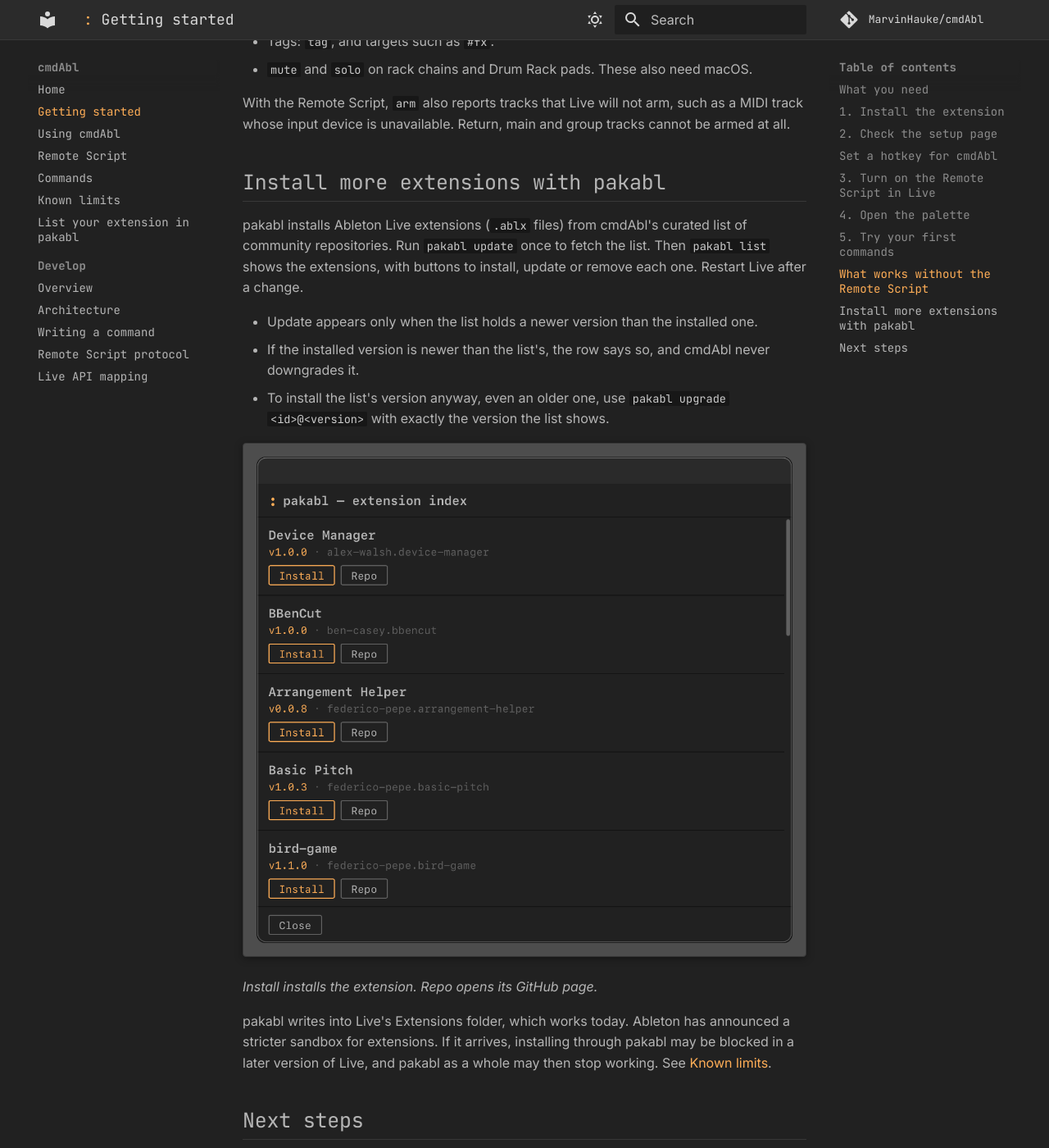
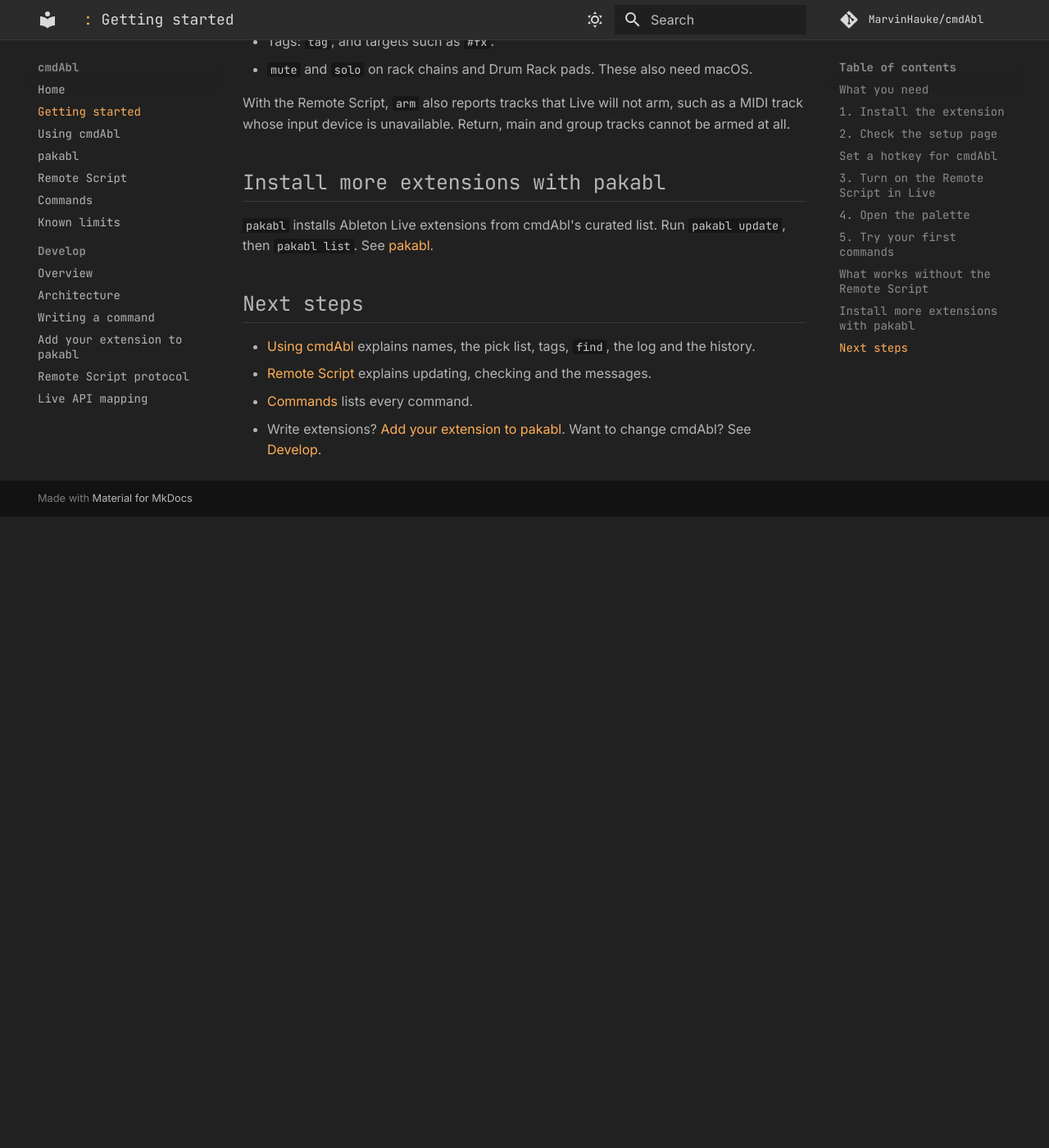
Before and after one commit to MarvinHauke/cmdAbl, an MkDocs documentation site: the page built from docs/getting-started.md, in a window 1280 px wide and 1400 px high, scrolled down 8003 px. Shown: the whole window at 82% size. Built offline with MkDocs 1.6.1 and Material for MkDocs 9.7.7, drawn with Linux system fonts in a browser that asks for light colours; comment, search, counter and statistics services are not loaded; after the commit the page ends 8633 px from its top, so only the background shows below that; some of the changed text lies outside the part shown.

Commit message:
docs(pakabl): new user page; listing guide moved under Develop as develop-pakabl.md; nav and links updated
Co-Authored-By: Claude Sonnet 5.5 <noreply@anthropic.com>

```diff
--- a/docs/getting-started.md
+++ b/docs/getting-started.md
@@ -187,27 +187,13 @@ is unavailable. Return, main and group tracks cannot be armed at all.
 
 ## Install more extensions with pakabl
 
-pakabl installs Ableton Live extensions (`.ablx` files) from cmdAbl's curated list of community repositories.
-Run `pakabl update` once to fetch the list. Then `pakabl list` shows the extensions, with buttons to install, update
-or remove each one. Restart Live after a change.
-
-- Update appears only when the list holds a newer version than the installed one.
-- If the installed version is newer than the list's, the row says so, and cmdAbl never downgrades it.
-- To install the list's version anyway, even an older one, use `pakabl upgrade <id>@<version>` with exactly the
-  version the list shows.
-
-![The pakabl extension index window: a scrollable list of extensions, each with its name, version and id, and an Install and a Repo button for each, with a Close button at the bottom](assets/images/pakabl-list.png)
-
-*Install installs the extension. Repo opens its GitHub page.*
-
-pakabl writes into Live's Extensions folder, which works today. Ableton has announced a stricter sandbox for
-extensions. If it arrives, installing through pakabl may be blocked in a later version of Live, and pakabl as a
-whole may then stop working. See [Known limits](limits.md).
+`pakabl` installs Ableton Live extensions from cmdAbl's curated list. Run `pakabl update`, then `pakabl list`.
+See [pakabl](pakabl.md).
 
 ## Next steps
 
 - [Using cmdAbl](using.md) explains names, the pick list, tags, `find`, the log and the history.
 - [Remote Script](remote-script.md) explains updating, checking and the messages.
 - [Commands](reference/commands.md) lists every command.
-- Write extensions? [List your extension in pakabl](pakabl-listing.md). Want to change cmdAbl? See
+- Write extensions? [Add your extension to pakabl](develop-pakabl.md). Want to change cmdAbl? See
   [Develop](develop.md).
--- a/mkdocs.yml
+++ b/mkdocs.yml
@@ -47,14 +47,15 @@ nav:
   - Home: index.md
   - Getting started: getting-started.md
   - Using cmdAbl: using.md
+  - pakabl: pakabl.md
   - Remote Script: remote-script.md
   - Commands: reference/commands.md
   - Known limits: limits.md
-  - List your extension in pakabl: pakabl-listing.md
   - Develop:
       - Overview: develop.md
       - Architecture: architecture.md
       - Writing a command: guides/command-authoring.md
+      - Add your extension to pakabl: develop-pakabl.md
       - Remote Script protocol: reference/remote-script.md
       - Live API mapping: reference/live-api.md
 
```
Also changed, not shown: README.md (+2 -1 lines), docs/develop-pakabl.md (renamed from docs/pakabl-listing.md, +2 -2 lines), docs/index.md (+2 -1 lines), docs/pakabl.md (added, +59 -0 lines), docs/using.md (+1 -1 lines).
